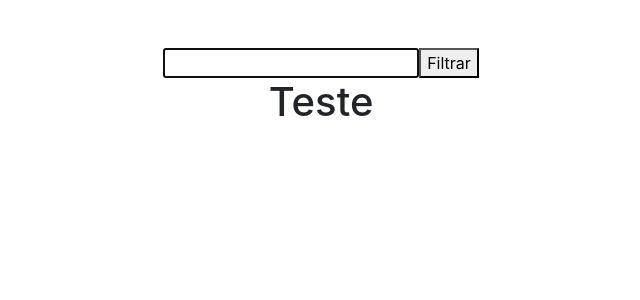
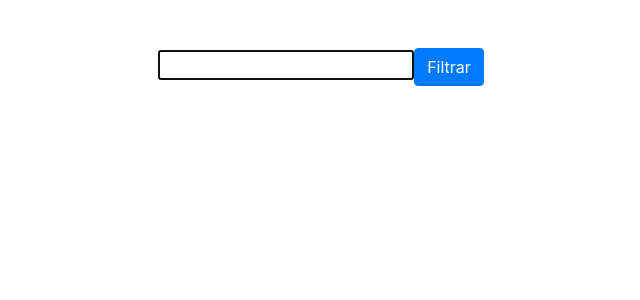
Before and after one commit to naurojunior/movies-tmdb, a React (Create React App) app in the folder app/: page / in a window 1280 px wide. Shown: the top 300 px of the page, without its empty margins (319-959 px from the left). Built offline with nearby package versions, Linux system fonts and the light colour scheme.

Commit message:
Adding thunk and redux-promise

```diff
--- a/app/package.json
+++ b/app/package.json
@@ -5,7 +5,9 @@
   "dependencies": {
     "react": "^16.8.6",
     "react-dom": "^16.8.6",
-    "react-scripts": "3.0.0"
+    "react-scripts": "3.0.0",
+    "redux-promise": "^0.6.0",
+    "redux-thunk": "^2.3.0"
   },
   "scripts": {
     "start": "react-scripts start",
--- a/app/src/actions/actionTypes.js
+++ b/app/src/actions/actionTypes.js
@@ -1 +1,2 @@
 export const MOVIE_LIST_SEARCH_TYPE = 'MOVIE_LIST_SEARCH_TYPE';
+export const LOAD_MOVIES = 'LOAD_MOVIES';
--- a/app/src/actions/index.js
+++ b/app/src/actions/index.js
@@ -1,5 +1,14 @@
-import { MOVIE_LIST_SEARCH_TYPE } from './actionTypes';
+import axios from 'axios';
+
+import { MOVIE_LIST_SEARCH_TYPE, LOAD_MOVIES } from './actionTypes';
+
 export const clickSearch = value => ({
   type: MOVIE_LIST_SEARCH_TYPE,
-  movies: 'Teste'
+  movies: []
 });
+
+export const loadMovies = async () => {
+	return (dispatch) => {
+      dispatch({type: LOAD_MOVIES, payload: 'asd'});
+	}
+};
--- /dev/null
+++ b/app/src/containers/MovieContainer.js
@@ -0,0 +1,20 @@
+import React, { Component } from 'react';
+import { connect } from 'react-redux';
+import { bindActionCreators } from 'redux';
+import { clickSearch } from '../actions';
+import MovieSearch from './MovieSearch';
+import MovieList from './MovieList';
+
+class MovieContainer extends Component {
+
+  render() {
+    return (
+        <React.Fragment>
+            <MovieSearch ></MovieSearch>
+            <MovieList ></MovieList>
+        </React.Fragment>
+    );
+  }
+}
+
+export default MovieContainer;
--- a/app/src/containers/MovieList.js
+++ b/app/src/containers/MovieList.js
@@ -1,39 +1,26 @@
 import React, { Component } from 'react';
 import { connect } from 'react-redux';
 import { bindActionCreators } from 'redux';
-import { clickSearch } from '../actions';
+import { clickSearch, loadMovies } from '../actions';
 
 class MovieList extends Component {
-  state = {
-    inputValue: ''
-  }
-
-  inputChange = event => {
-    this.setState({
-      inputValue: event.target.value
-    })
-  }
 
   render() {
-    const { clickSearch, movies } = this.props;
-    const { inputValue } = this.state;
+    const { movies } = this.props;
 
     return (
-        <div class="container">
-        <div class="px-3 py-3 pt-md-5 pb-md-4 mx-auto text-center">
-        <input
-          onChange={this.inputChange}
-          type='text'
-          value={inputValue}
-          autoFocus
-        />
-        <button onClick={() => clickSearch(inputValue)}>
-          Filtrar
-        </button>
+        <div className="container">
+        <div className="px-3 py-3 pt-md-5 pb-md-4 mx-auto text-center">
         <h1>{movies}</h1>
         </div>
       </div>
     );
+  }
+
+  componentDidMount(){
+    const {loadMovies} = this.props;
+
+    loadMovies();
   }
 }
 
@@ -41,7 +28,7 @@ const mapStateToProps = store => ({
     movies: store.movies.movies
 });
 
-const mapDispatchToProps = dispatch =>
-  bindActionCreators({ clickSearch }, dispatch);
+
+const mapDispatchToProps = (dispatch) => bindActionCreators({loadMovies}, dispatch);
 
 export default connect(mapStateToProps,mapDispatchToProps)(MovieList);
--- a/app/src/containers/MovieSearch.js
+++ b/app/src/containers/MovieSearch.js
@@ -19,15 +19,15 @@ class MovieSearch extends Component {
     const { inputValue } = this.state;
 
     return (
-        <div class="container">
-        <div class="px-3 py-3 pt-md-5 pb-md-4 mx-auto text-center">
+        <div className="container">
+          <div className="px-3 py-3 pt-md-5 pb-md-4 mx-auto text-center">
             <input
               onChange={this.inputChange}
               type='text'
               value={inputValue}
               autoFocus
             />
-        <button onClick={() => clickSearch(inputValue)}>
+            <button className="btn btn-primary" onClick={() => clickSearch(inputValue)}>
               Filtrar
             </button>
           </div>
@@ -44,4 +44,4 @@ const mapStateToProps = store => ({
 const mapDispatchToProps = dispatch =>
   bindActionCreators({ clickSearch }, dispatch);
 
-export default connect(mapStateToProps,mapDispatchToProps)(MovieList);
+export default connect(mapStateToProps,mapDispatchToProps)(MovieSearch);
--- a/app/src/containers/MovieShow.js
+++ b/app/src/containers/MovieShow.js
@@ -9,10 +9,10 @@ class MovieShow extends Component {
     const { movies } = this.props;
 
     return (
-        <div class="container">
-            <div class="px-3 py-3 pt-md-5 pb-md-4 mx-auto text-center">
-                <h1 class="display-4">Nome</h1>
-                <p class="lead">{movies}</p>
+        <div className="container">
+            <div className="px-3 py-3 pt-md-5 pb-md-4 mx-auto text-center">
+                <h1 className="display-4">Nome</h1>
+                <p className="lead">{movies}</p>
             </div>
         </div>
     );
--- a/app/src/index.js
+++ b/app/src/index.js
@@ -10,12 +10,13 @@ import { Route, Link, BrowserRouter as Router } from 'react-router-dom'
 
 import MovieList from './containers/MovieList';
 import MovieShow from './containers/MovieShow';
+import MovieContainer from './containers/MovieContainer';
 
 ReactDOM.render(
     <Provider store={Store}>
       <Router>
-        <main role="main" class="container">
-          <Route exact path="/" component={MovieList} />
+        <main role="main" className="container">
+          <Route exact path="/" component={MovieContainer} />
           <Route path="/show/:id" component={MovieShow} />
         </main>
       </Router>
--- a/app/src/reducers/searchReducer.js
+++ b/app/src/reducers/searchReducer.js
@@ -1,6 +1,6 @@
-import { MOVIE_LIST_SEARCH_TYPE } from '../actions/actionTypes';
+import { MOVIE_LIST_SEARCH_TYPE, LOAD_MOVIES } from '../actions/actionTypes';
 const initialState = {
-  movies: 'Teste'
+  movies: []
 };
 
 export const searchReducer = (state = initialState, action) => {
@@ -10,6 +10,12 @@ export const searchReducer = (state = initialState, action) => {
         ...state,
         movies: action.movies
       };
+    case LOAD_MOVIES:
+      console.log('oi')
+      return {
+        ...state,
+        movies: action.movies
+      };
     default:
       return state;
   }
--- a/app/src/store/index.js
+++ b/app/src/store/index.js
@@ -1,3 +1,8 @@
-import { createStore } from 'redux';
+import { createStore, applyMiddleware } from 'redux';
+import thunkMiddleware from 'redux-thunk';
+import reduxPromise from 'redux-promise';
 import { Reducers } from '../reducers';
-export const Store = createStore(Reducers);
+
+const createStoreWithMiddleware = applyMiddleware(thunkMiddleware, reduxPromise)(createStore);
+
+export const Store = createStoreWithMiddleware(Reducers);
```
Lines whose indentation alone changed are shown as unchanged.
